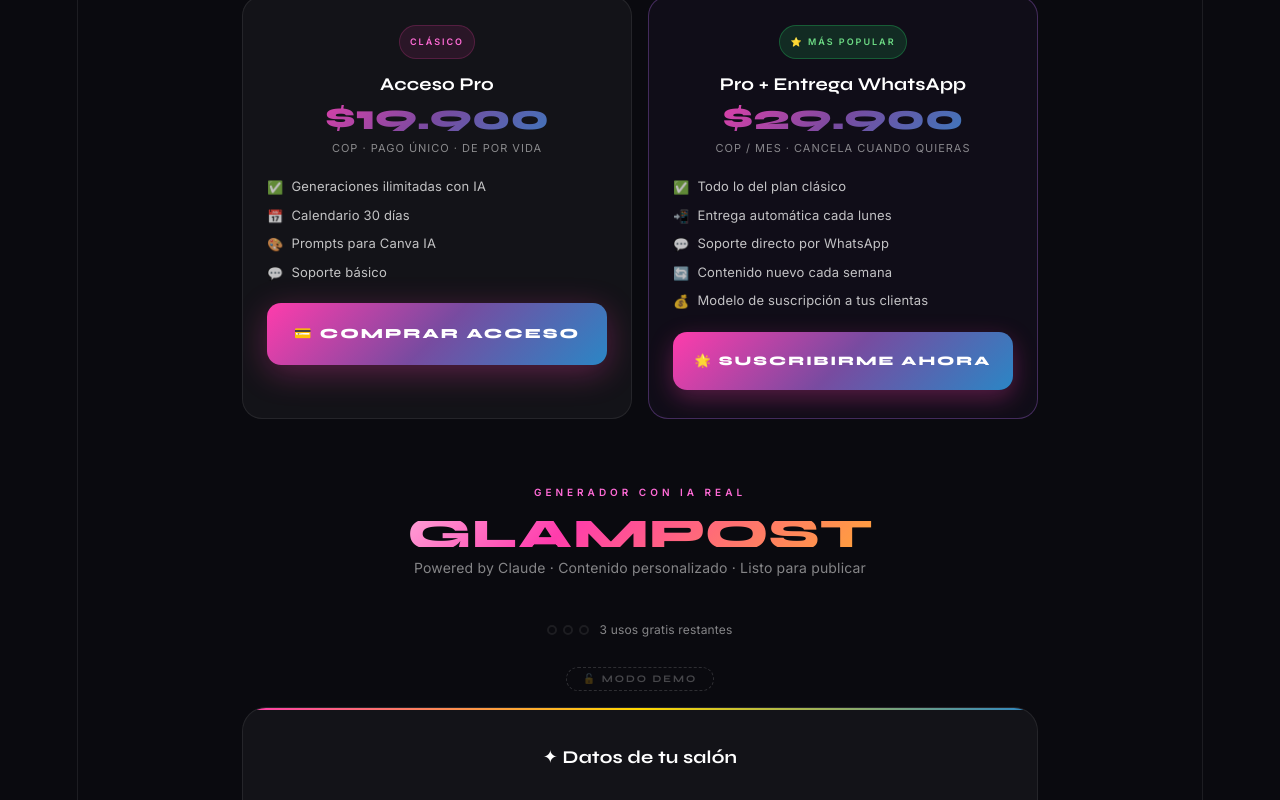
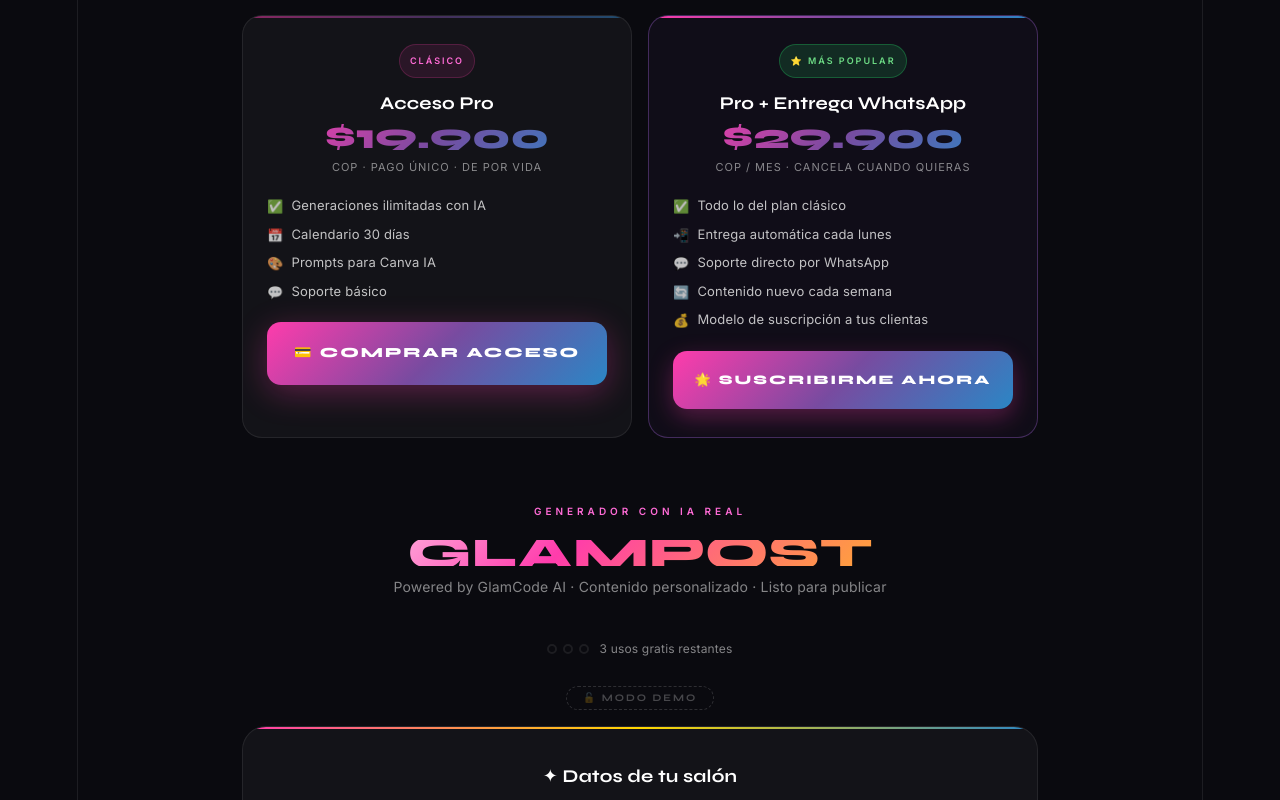
Before and after one commit to VIVIANAPLATA16/GlamPost, a React (Vite) app: page / in a window 1280 px wide. Shown: the part 1329-2129 px from the top of the page. Built offline with nearby package versions, Linux system fonts and the light colour scheme.

Commit message:
Cambiar Claude por GlamCode AI en landing

```diff
--- a/src/App.jsx
+++ b/src/App.jsx
@@ -713,7 +713,7 @@
           </div>
 
           <div className="benefits">
-            {[{icon:"🤖",title:"IA Real integrada",desc:"Powered by Claude. Contenido auténtico y personalizado."},{icon:"📅",title:"Calendario 30 días",desc:"Un mes completo de contenido temático listo para programar."},{icon:"🎨",title:"Prompts Canva IA",desc:"Genera las fotos perfectas con IA. Sin fotógrafo."}].map(b=>(
+            {[{icon:"🤖",title:"IA Real integrada",desc:"Powered by GlamCode AI. Contenido auténtico y personalizado."},{icon:"📅",title:"Calendario 30 días",desc:"Un mes completo de contenido temático listo para programar."},{icon:"🎨",title:"Prompts Canva IA",desc:"Genera las fotos perfectas con IA. Sin fotógrafo."}].map(b=>(
               <div key={b.title} className="benefit-card"><div className="benefit-icon">{b.icon}</div><div className="benefit-title">{b.title}</div><div className="benefit-desc">{b.desc}</div></div>
             ))}
           </div>
@@ -752,7 +752,7 @@
           <div id="generador">
             <div className="section-label">Generador con IA Real</div>
             <div className="section-title">GLAMPOST</div>
-            <div className="section-sub">Powered by Claude · Contenido personalizado · Listo para publicar</div>
+            <div className="section-sub">Powered by GlamCode AI · Contenido personalizado · Listo para publicar</div>
             <div className="uses-counter">
               <div className="uses-dots">
                 {isPro ? <span style={{fontSize:14}}>⭐</span> : Array.from({length:CONFIG.FREE_USES}).map((_,i)=><div key={i} className={`uses-dot${i<uses?" used":""}`}/>)}
```
